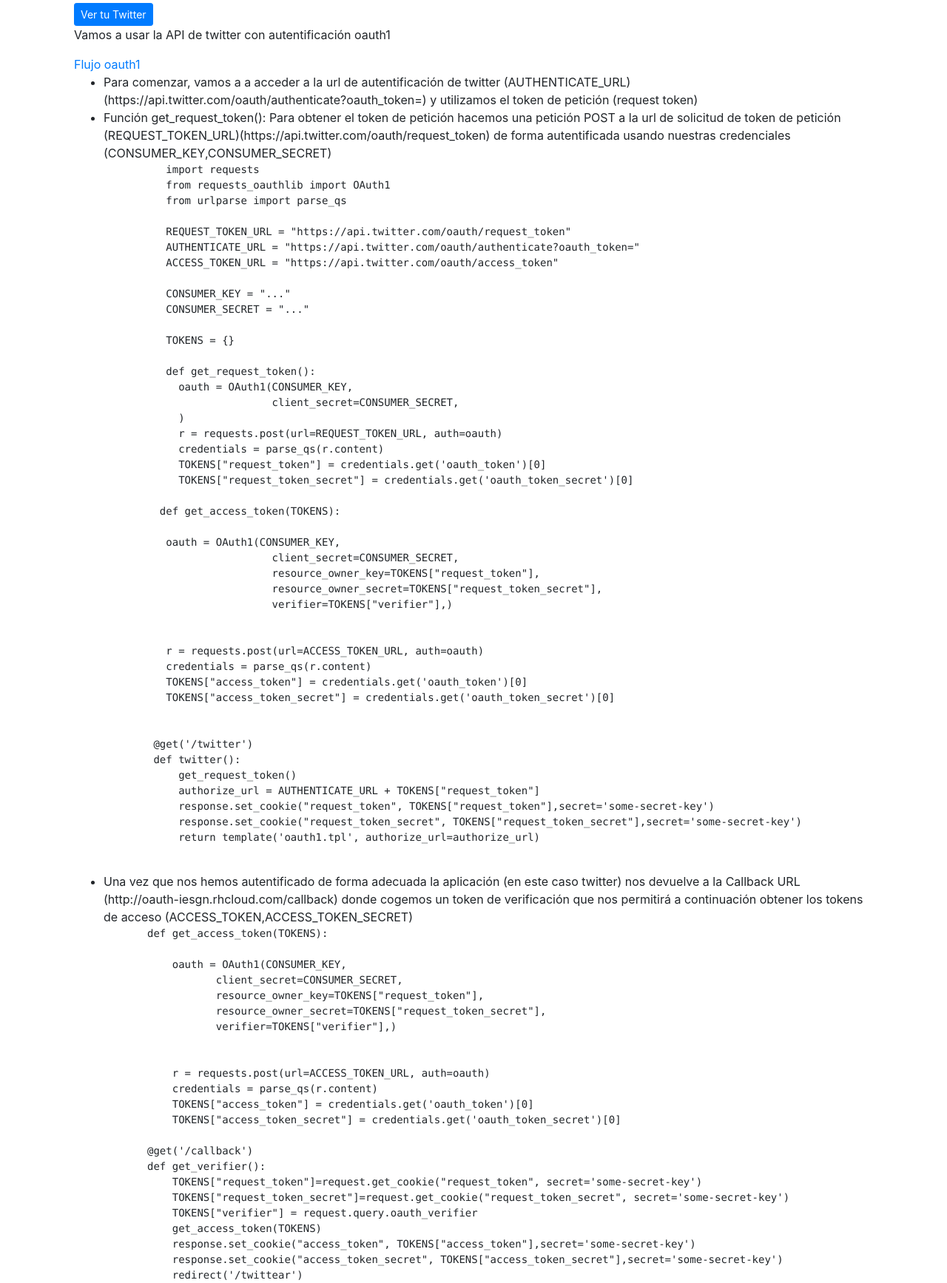
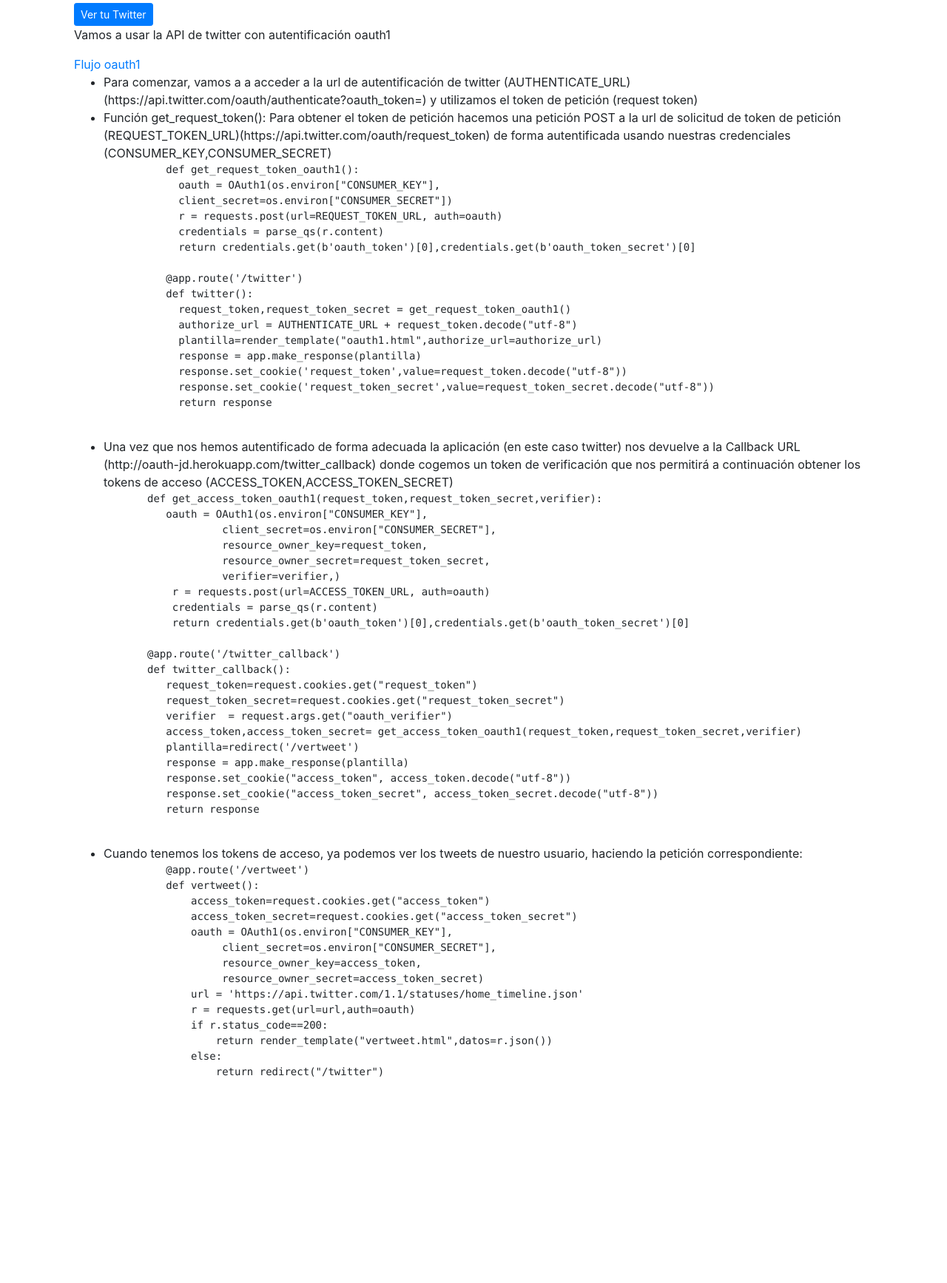
Before and after one commit to josedom24/flask_oauth, a Flask app: template templates/oauth1.html in a window 1280 px wide. Shown: the part 268-2003 px from the top of the page at 74% size. After the commit the page ends 1724 px from the top, so only its background shows below. Run offline with Flask 2, Linux system fonts and the light colour scheme; the template is opened without the code that fills it, so the values that code supplies are empty; some libraries are stand-ins or nearby versions.

Commit message:
Ver tweet

```diff
--- a/templates/oauth1.html
+++ b/templates/oauth1.html
@@ -9,116 +9,67 @@
   		<li>Para comenzar, vamos a a acceder a la url de autentificación de twitter (AUTHENTICATE_URL)(https://api.twitter.com/oauth/authenticate?oauth_token=) y utilizamos el token de petición (request token)</li>
   		<li>Función get_request_token(): Para obtener el token de petición hacemos una petición POST a la url de solicitud de token de petición (REQUEST_TOKEN_URL)(https://api.twitter.com/oauth/request_token) de forma autentificada usando nuestras credenciales (CONSUMER_KEY,CONSUMER_SECRET)</li>
   		<pre>
-          import requests
-          from requests_oauthlib import OAuth1
-          from urlparse import parse_qs
-
-          REQUEST_TOKEN_URL = "https://api.twitter.com/oauth/request_token"
-          AUTHENTICATE_URL = "https://api.twitter.com/oauth/authenticate?oauth_token="
-          ACCESS_TOKEN_URL = "https://api.twitter.com/oauth/access_token"
-
-          CONSUMER_KEY = "..."
-          CONSUMER_SECRET = "..."
-
-          TOKENS = {}
-
-          def get_request_token():
-            oauth = OAuth1(CONSUMER_KEY,
-                           client_secret=CONSUMER_SECRET,
-            )
+          def get_request_token_oauth1():
+            oauth = OAuth1(os.environ["CONSUMER_KEY"],
+            client_secret=os.environ["CONSUMER_SECRET"])
             r = requests.post(url=REQUEST_TOKEN_URL, auth=oauth)
             credentials = parse_qs(r.content)
-            TOKENS["request_token"] = credentials.get('oauth_token')[0]
-            TOKENS["request_token_secret"] = credentials.get('oauth_token_secret')[0]
+            return credentials.get(b'oauth_token')[0],credentials.get(b'oauth_token_secret')[0]
 
-         def get_access_token(TOKENS):
-
-          oauth = OAuth1(CONSUMER_KEY,
-                           client_secret=CONSUMER_SECRET,
-                           resource_owner_key=TOKENS["request_token"],
-                           resource_owner_secret=TOKENS["request_token_secret"],
-                           verifier=TOKENS["verifier"],)
-
-
-          r = requests.post(url=ACCESS_TOKEN_URL, auth=oauth)
-          credentials = parse_qs(r.content)
-          TOKENS["access_token"] = credentials.get('oauth_token')[0]
-          TOKENS["access_token_secret"] = credentials.get('oauth_token_secret')[0]
-
-
-        @get('/twitter')
-        def twitter():
-            get_request_token()
-            authorize_url = AUTHENTICATE_URL + TOKENS["request_token"]
-            response.set_cookie("request_token", TOKENS["request_token"],secret='some-secret-key')
-            response.set_cookie("request_token_secret", TOKENS["request_token_secret"],secret='some-secret-key')
-            return template('oauth1.tpl', authorize_url=authorize_url)
+          @app.route('/twitter')
+          def twitter():
+            request_token,request_token_secret = get_request_token_oauth1()
+            authorize_url = AUTHENTICATE_URL + request_token.decode("utf-8")
+            plantilla=render_template("oauth1.html",authorize_url=authorize_url)
+            response = app.make_response(plantilla)
+            response.set_cookie('request_token',value=request_token.decode("utf-8"))
+            response.set_cookie('request_token_secret',value=request_token_secret.decode("utf-8"))
+            return response
           		</pre>
 
-  		<li>Una vez que nos hemos autentificado de forma adecuada la aplicación (en este caso twitter) nos devuelve a la Callback URL (http://oauth-iesgn.rhcloud.com/callback) donde cogemos un token de verificación que nos permitirá a continuación obtener los tokens de acceso (ACCESS_TOKEN,ACCESS_TOKEN_SECRET)</li>
+  		<li>Una vez que nos hemos autentificado de forma adecuada la aplicación (en este caso twitter) nos devuelve a la Callback URL (http://oauth-jd.herokuapp.com/twitter_callback) donde cogemos un token de verificación que nos permitirá a continuación obtener los tokens de acceso (ACCESS_TOKEN,ACCESS_TOKEN_SECRET)</li>
       <pre>
-       def get_access_token(TOKENS):
-
-           oauth = OAuth1(CONSUMER_KEY,
-                  client_secret=CONSUMER_SECRET,
-                  resource_owner_key=TOKENS["request_token"],
-                  resource_owner_secret=TOKENS["request_token_secret"],
-                  verifier=TOKENS["verifier"],)
-
-
+       def get_access_token_oauth1(request_token,request_token_secret,verifier):
+          oauth = OAuth1(os.environ["CONSUMER_KEY"],
+                   client_secret=os.environ["CONSUMER_SECRET"],
+                   resource_owner_key=request_token,
+                   resource_owner_secret=request_token_secret,
+                   verifier=verifier,)
            r = requests.post(url=ACCESS_TOKEN_URL, auth=oauth)
            credentials = parse_qs(r.content)
-           TOKENS["access_token"] = credentials.get('oauth_token')[0]
-           TOKENS["access_token_secret"] = credentials.get('oauth_token_secret')[0]
+           return credentials.get(b'oauth_token')[0],credentials.get(b'oauth_token_secret')[0]
 
-       @get('/callback')
-       def get_verifier():
-           TOKENS["request_token"]=request.get_cookie("request_token", secret='some-secret-key')
-           TOKENS["request_token_secret"]=request.get_cookie("request_token_secret", secret='some-secret-key')
-           TOKENS["verifier"] = request.query.oauth_verifier
-           get_access_token(TOKENS)
-           response.set_cookie("access_token", TOKENS["access_token"],secret='some-secret-key')
-           response.set_cookie("access_token_secret", TOKENS["access_token_secret"],secret='some-secret-key')
-           redirect('/twittear')
-</pre>
-    <li>Si tenemos guardado los tokens de acceso, significa que podemos utilizar nuestra aplicación y no hace falta autentificarnos></li>
-      <pre>
-      @get('/twittear')
-      def twittear():
-          if request.get_cookie("access_token", secret='some-secret-key'):
-            TOKENS["access_token"]=request.get_cookie("access_token", secret='some-secret-key')
-            TOKENS["access_token_secret"]=request.get_cookie("access_token_secret", secret='some-secret-key')
-            return template('tweet')
-          else:
-            redirect('/twitter')
+       @app.route('/twitter_callback')
+       def twitter_callback():
+          request_token=request.cookies.get("request_token")
+          request_token_secret=request.cookies.get("request_token_secret")
+          verifier  = request.args.get("oauth_verifier")
+          access_token,access_token_secret= get_access_token_oauth1(request_token,request_token_secret,verifier)
+          plantilla=redirect('/vertweet')
+          response = app.make_response(plantilla)
+          response.set_cookie("access_token", access_token.decode("utf-8"))
+          response.set_cookie("access_token_secret", access_token_secret.decode("utf-8"))
+          return response
       </pre>
-    <li>Para escribir un tweet utilizamos la URL correspondiente, autentificarnos con nuestros tokens de acceso.</li>
-    <pre>
-      @post('/twittear')
-      def tweet_submit():
-        TOKENS["access_token"]=request.get_cookie("access_token", secret='some-secret-key')
-        TOKENS["access_token_secret"]=request.get_cookie("access_token_secret", secret='some-secret-key')
-        texto = request.forms.get("tweet")
-        oauth = OAuth1(CONSUMER_KEY,
-                         client_secret=CONSUMER_SECRET,
-                         resource_owner_key=TOKENS["access_token"],
-                         resource_owner_secret=TOKENS["access_token_secret"])
-        url = 'https://api.twitter.com/1.1/statuses/update.json'
-        r = requests.post(url=url,
-                            data={"status":texto},
-                            auth=oauth)
-        if r.status_code == 200:
-          return "<p>Tweet properly sent</p>"
-        else:
-          return "<p>Unable to send tweet</p>"
-    </pre>
-    <li>Para desconectar, lo único que hacemos es olvidar los tokens de acceso, borramos las cookies.</li>
-    <pre>
-      def twitter_logout():
-        response.set_cookie("access_token", '',max_age=0)
-        response.set_cookie("access_token_secret", '',max_age=0)
-        redirect('/twitter')
-    </pre>
+      <li>Cuando tenemos los tokens de acceso, ya podemos ver los tweets de nuestro usuario, haciendo la petición correspondiente:
+        <pre>
+          @app.route('/vertweet')
+          def vertweet():
+              access_token=request.cookies.get("access_token")
+              access_token_secret=request.cookies.get("access_token_secret")
+              oauth = OAuth1(os.environ["CONSUMER_KEY"],
+                   client_secret=os.environ["CONSUMER_SECRET"],
+                   resource_owner_key=access_token,
+                   resource_owner_secret=access_token_secret)
+              url = 'https://api.twitter.com/1.1/statuses/home_timeline.json'
+              r = requests.get(url=url,auth=oauth)
+              if r.status_code==200:
+                  return render_template("vertweet.html",datos=r.json())
+              else:
+                  return redirect("/twitter")
+        </pre>
+      </li>
+
   	</ul>
 
 {% endblock %}
```
